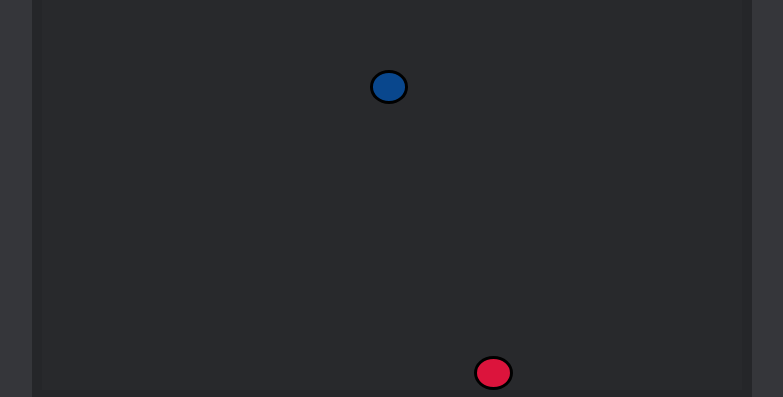
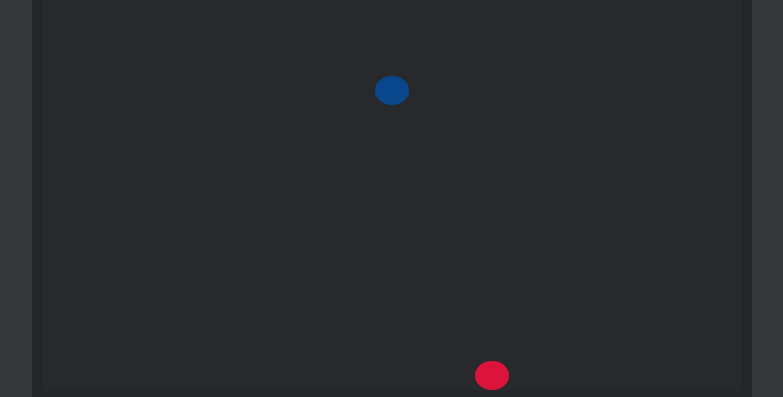
Before and after one commit to danieltinois/Jogo-Da-Cobrinha-Js, a plain HTML site: page index.html in a window 1280 px wide. Shown: the part 340-737 px from the top of the page, without its empty margins (248-1031 px from the left). Drawn offline with Linux system fonts and the light colour scheme; a web font is replaced by a local one.

Commit message:
Update style.css

```diff
--- a/style.css
+++ b/style.css
@@ -43,13 +43,11 @@ span {
 }
 
 .snake {
-  border: 3px solid #000;
   border-radius: 50%;
   background: rgb(9, 71, 141);
 }
 
 .food {
-  border: 3px solid #000;
   border-radius: 50%;
   background: crimson;
 }
```
